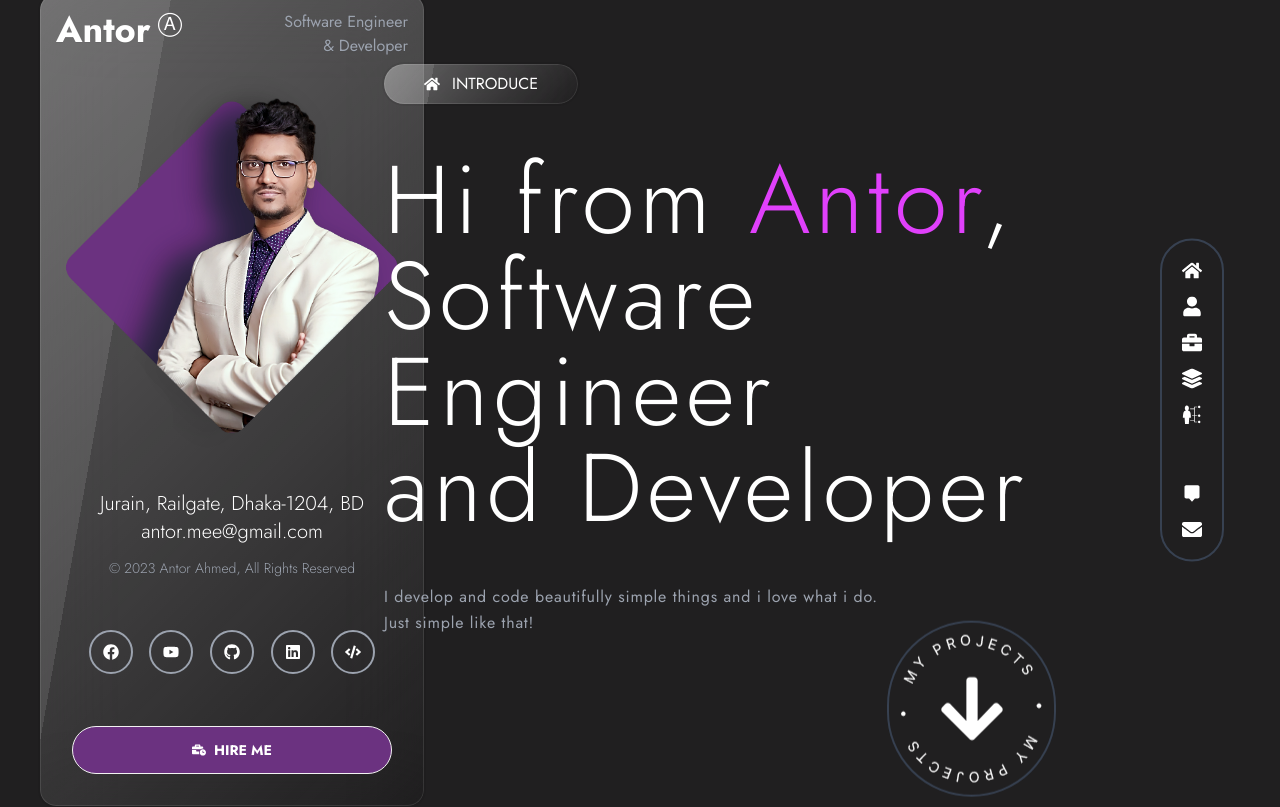
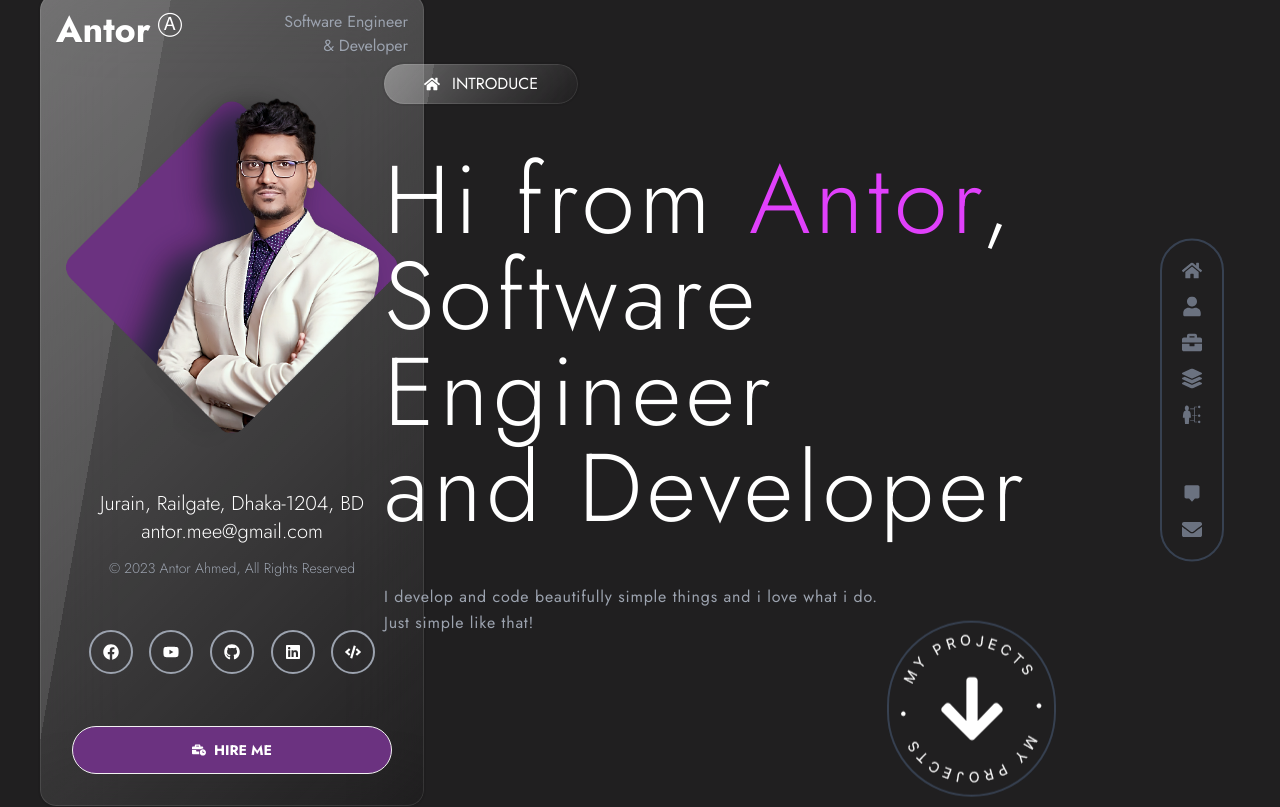
Before and after one commit to An7orAhmed/An7or-Portfolio, a React (Vite) app: page / in a window 1280 px wide. Shown: the top 807 px of the page. Built offline with nearby package versions, Linux system fonts and the light colour scheme; some icons are missing.

Commit message:
auto nav

```diff
--- a/package.json
+++ b/package.json
@@ -14,7 +14,8 @@
     "prop-types": "^15.8.1",
     "react": "^18.2.0",
     "react-dom": "^18.2.0",
-    "react-icons": "^4.11.0"
+    "react-icons": "^4.11.0",
+    "react-scroll": "^1.9.0"
   },
   "devDependencies": {
     "@types/react": "^18.2.15",
--- a/src/components/Rightbar.jsx
+++ b/src/components/Rightbar.jsx
@@ -1,34 +1,62 @@
 import { FaHome, FaUser, FaBriefcase, FaLayerGroup, FaEnvelope } from "react-icons/fa";
-import {BiSolidMessageAlt} from "react-icons/bi";
-import {GiSkills} from "react-icons/gi";
-import {PiCertificateFill} from "react-icons/pi";
+import { BiSolidMessageAlt } from "react-icons/bi";
+import { GiSkills } from "react-icons/gi";
+import { PiCertificateFill } from "react-icons/pi";
+import { Link } from "react-scroll";
+import { useState } from "react";
 
 function Rightbar() {
+  const [color, setColor] = useState({
+    introduce: "text-secondary",
+    about: "text-gray-500",
+    resume: "text-gray-500",
+    services: "text-gray-500",
+    skills: "text-gray-500",
+    portfolio: "text-gray-500",
+    testimonials: "text-gray-500",
+    contact: "text-gray-500",
+  });
+
+  const handleSet = (id, e) => {
+    if (id === e.id) setColor(prev => ({ ...prev, [id]: "text-secondary" }));
+  };
+
+  const handleUnset = (id, e) => {
+    if (id === e.id) setColor(prev => ({ ...prev, [id]: "text-gray-500" }));
+  };
+
+  const attr = {
+    spy: true,
+    smooth: true,
+    onSetActive: handleSet,
+    onSetInactive: handleUnset
+  }
+
   return (
     <div className="fixed hidden lg:flex flex-col gap-4 border-2 p-5 border-gray-700 top-1/2 -translate-y-1/2 right-14 rounded-full">
       <div className="tooltip tooltip-left" data-tip="Introduce">
-        <a href="#introduce"><FaHome className="text-xl"></FaHome></a>
+        <Link to="introduce" {...attr}><FaHome className={color.introduce + " text-xl"}></FaHome></Link>
       </div>
       <div className="tooltip tooltip-left" data-tip="About">
-        <a href="#about"><FaUser className="text-xl"></FaUser></a>
+        <Link to="about" {...attr}><FaUser className={color.about + " text-xl"}></FaUser></Link>
       </div>
       <div className="tooltip tooltip-left" data-tip="Resume">
-        <a href="#resume"><FaBriefcase className="text-xl"></FaBriefcase></a>
+        <Link to="resume" {...attr}><FaBriefcase className={color.resume + " text-xl"}></FaBriefcase></Link>
       </div>
       <div className="tooltip tooltip-left" data-tip="Services">
-        <a href="#services"><FaLayerGroup className="text-xl"></FaLayerGroup></a>
+        <Link to="services" {...attr}><FaLayerGroup className={color.services + " text-xl"}></FaLayerGroup></Link>
       </div>
       <div className="tooltip tooltip-left" data-tip="Skills">
-        <a href="#skills"><GiSkills className="text-xl"></GiSkills></a>
+        <Link to="skills" {...attr}><GiSkills className={color.skills + " text-xl"}></GiSkills></Link>
       </div>
       <div className="tooltip tooltip-left" data-tip="Portfolio">
-        <a href="#portfolio"><PiCertificateFill className="text-xl"></PiCertificateFill></a>
+        <Link to="portfolio" {...attr}><PiCertificateFill className={color.portfolio + " text-xl"}></PiCertificateFill></Link>
       </div>
       <div className="tooltip tooltip-left" data-tip="Testimonials">
-        <a href="#testimonials"><BiSolidMessageAlt className="text-xl"></BiSolidMessageAlt></a>
+        <Link to="testimonials" {...attr}><BiSolidMessageAlt className={color.testimonials + " text-xl"}></BiSolidMessageAlt></Link>
       </div>
       <div className="tooltip tooltip-left" data-tip="Contact">
-        <a href="#contact"><FaEnvelope className="text-xl"></FaEnvelope></a>
+        <Link to="contact" {...attr}><FaEnvelope className={color.contact + " text-xl"}></FaEnvelope></Link>
       </div>
     </div>
   );
```
Also changed, not shown: 1 other file (tests, documents, lock files or other folders).
